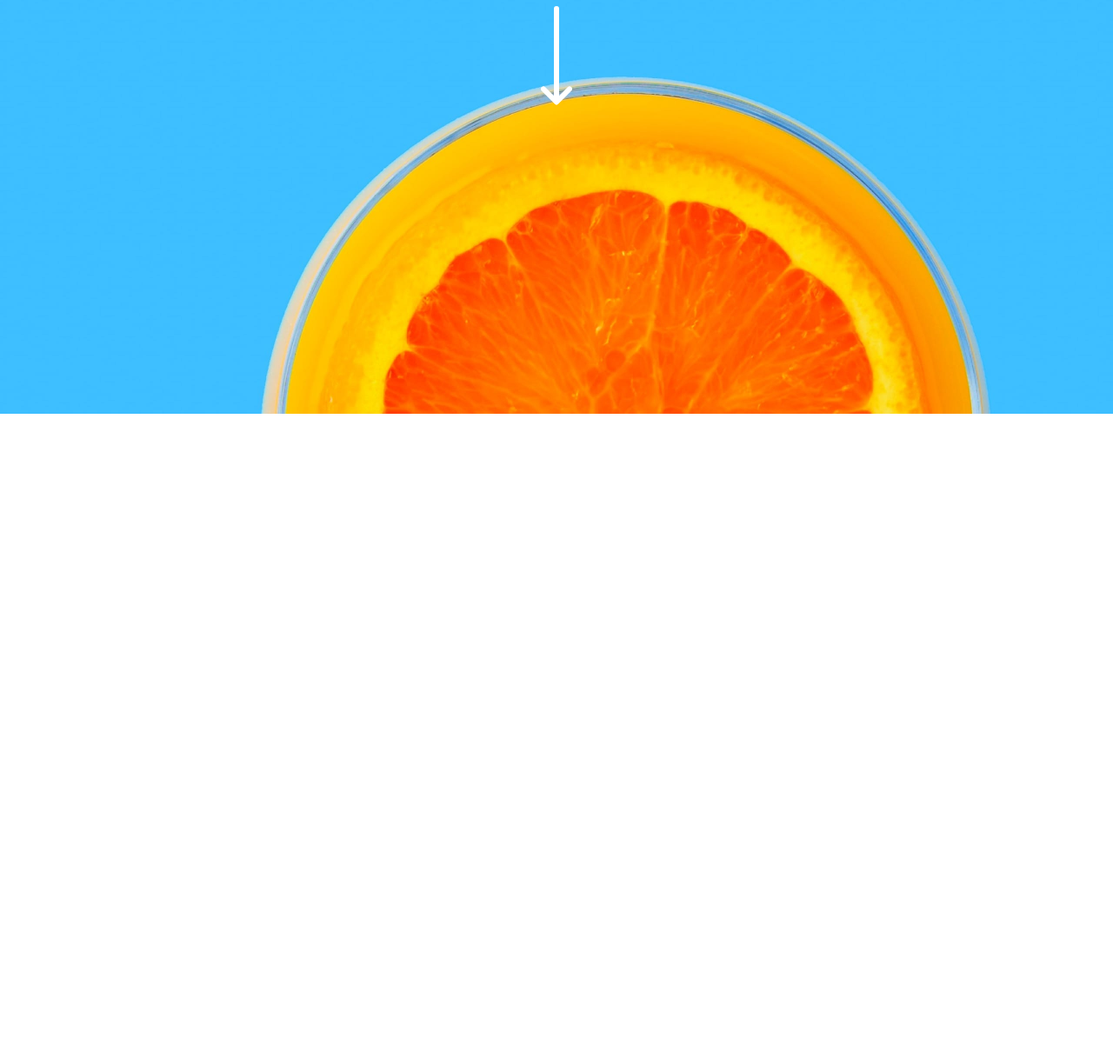
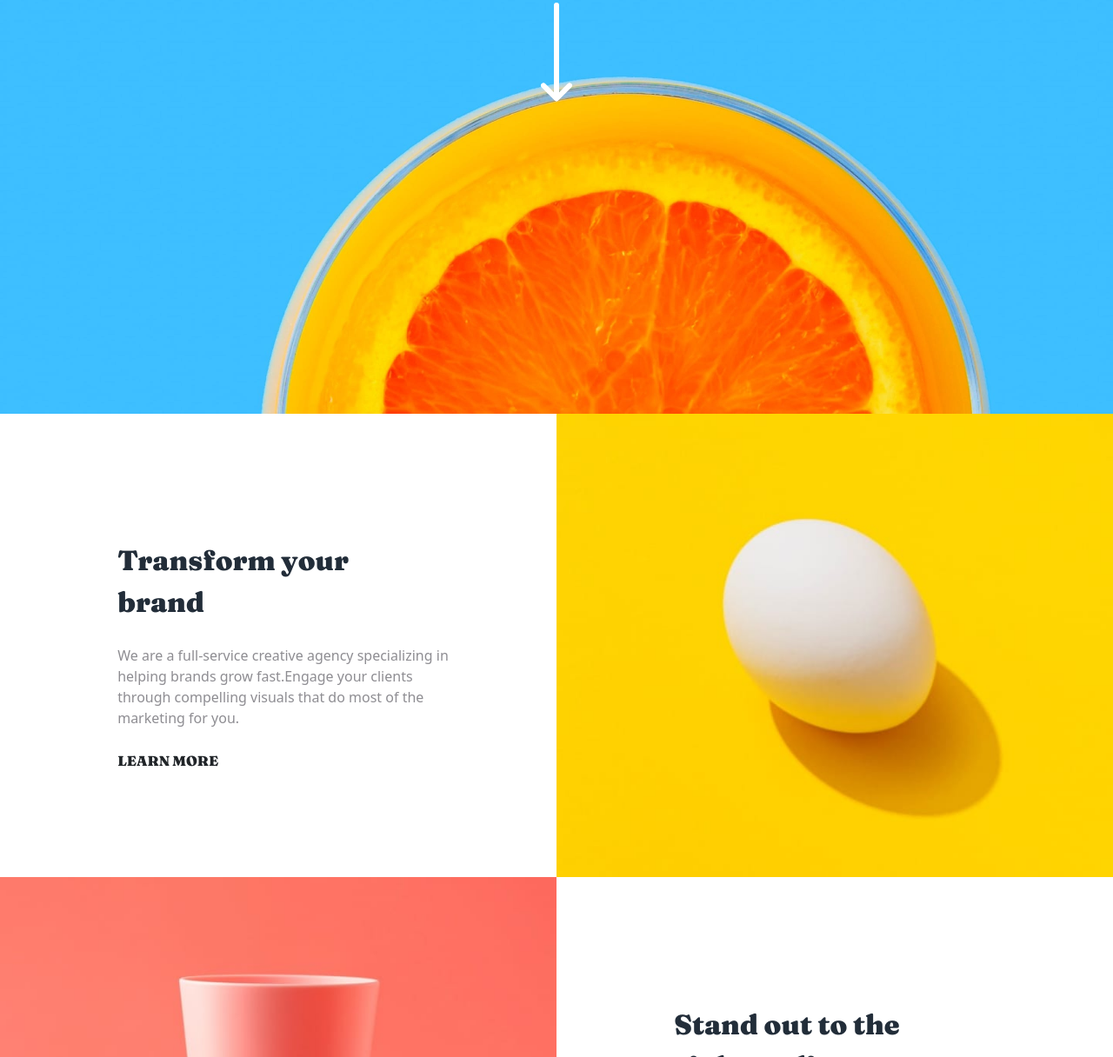
Before and after one commit to leowitcroz/SunnySide-landing-page, a plain HTML site: page sunnyside-agency-landing-page-main/index.html in a window 1280 px wide. Shown: the part 324-1540 px from the top of the page at 87% size. Before the commit the page ends 800 px from the top, so only its background shows below. Drawn offline with nearby package versions, Linux system fonts and the light colour scheme.

Commit message:
quadrados feitos

```diff
--- a/sunnyside-agency-landing-page-main/index.html
+++ b/sunnyside-agency-landing-page-main/index.html
@@ -16,7 +16,7 @@
   </style>
 </head>
 <body>
-  <header>
+  <div class="container-fluid header">
     <div class="menu">
       <span class="title">Sunnyside</span>
 
@@ -32,9 +32,56 @@
       <h1>WE ARE CREATIVES</h1>
       <svg class="seta" width="36" height="114" xmlns="http://www.w3.org/2000/svg"><g stroke="#FFF" stroke-width="6" fill="none" fill-rule="evenodd" stroke-linecap="round" stroke-linejoin="round"><path d="M18 3v100M3 95.484l15 15 15-15"/></g></svg>
     </div>
+  </div>
 
 
-  </header>
+  <div class="container-fluid quadrados">
+    <div class="row">
+      <div class="col-lg-6 texto">
+        <div class="conteudo">
+          <div class="slogan-2">
+            Transform your brand
+          </div>
+          <div class="paragrafo">
+            We are a full-service creative agency specializing
+            in helping brands grow fast.Engage your clients through
+            compelling visuals that do most of the marketing for you.
+
+          </div>
+
+          <div class="learn">
+            <span>LEARN MORE</span>
+          </div>
+        </div>
+        </div>
+
+      <div class="col-lg-6 foto" style="padding: 0;">
+         <img class="image" src="./design/images/desktop/image-transform.jpg" alt="">
+      </div>
+
+      <div class="col-lg-6 foto" style="padding: 0;">
+         <img class="image" src="./design/images/desktop/image-stand-out.jpg" alt="">
+      </div>
+
+      <div class="col-lg-6 texto">
+        <div class="conteudo">
+          <div class="slogan-2">
+            Stand out to the right audience
+          </div>
+          <div class="paragrafo">
+           using a collaborative formula of designers, reaserchers,
+           photographers, videographers, and copywriters, we'll build
+           and extend your brand in digital places.
+
+          </div>
+
+          <div class="learn">
+            <span>LEARN MORE</span>
+          </div>
+        </div>
+        </div>
+    </div>
+  </div>
 
 
 
--- a/sunnyside-agency-landing-page-main/style.css
+++ b/sunnyside-agency-landing-page-main/style.css
@@ -1,6 +1,6 @@
 @import url('https://fonts.googleapis.com/css2?family=Barlow:wght@600&family=Fraunces:opsz,wght@9..144,900&display=swap');
 
-header{
+.header{
     background-image: url('./design/images/desktop/image-header.jpg');
     width: 100vw;
     height: 100vh;
@@ -77,3 +77,61 @@ header{
     margin-top: 8%;
 
 }
+
+.quadrados{
+    height: 30vh;
+    width: 100vw;
+
+}
+
+
+.image{
+    width: 100%;
+    padding: 0;
+    margin: 0;
+}
+
+
+.texto{
+    flex-direction: column;
+    display: flex;
+    justify-content: center;
+    align-items: center;
+    height: 50%;
+
+
+}
+
+.conteudo{
+    display: flex;
+    align-items: left;
+    flex-direction: column;
+    margin-left: 20%;
+    margin-top: 10%;
+}
+.slogan-2{
+    font-family: 'Fraunces', serif;
+    color: #222d39;
+    font-size: 2rem;
+    margin-top: 17%;
+    width: 66%;
+}
+
+.paragrafo{
+    margin-top: 5%;
+    width: 78%;
+    color: #8e8d92;
+}
+
+.learn{
+    font-family: 'Fraunces', serif;
+    margin-top: 5%;
+    margin-bottom: 17%;
+
+}
+
+.learn:hover{
+    text-decoration: underline;
+    text-decoration-color: #f2d512 ;
+    cursor: pointer;
+}
```
